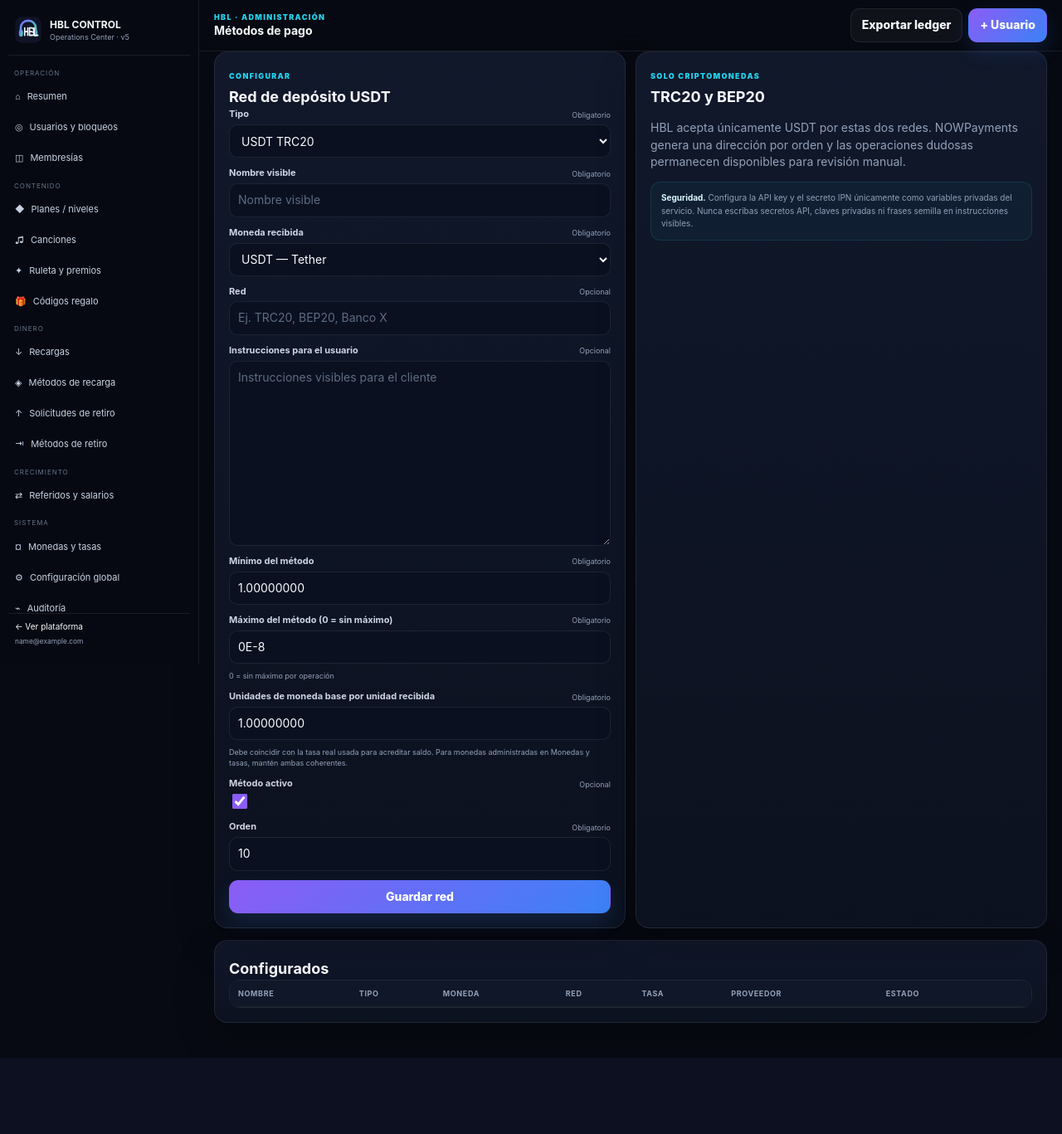
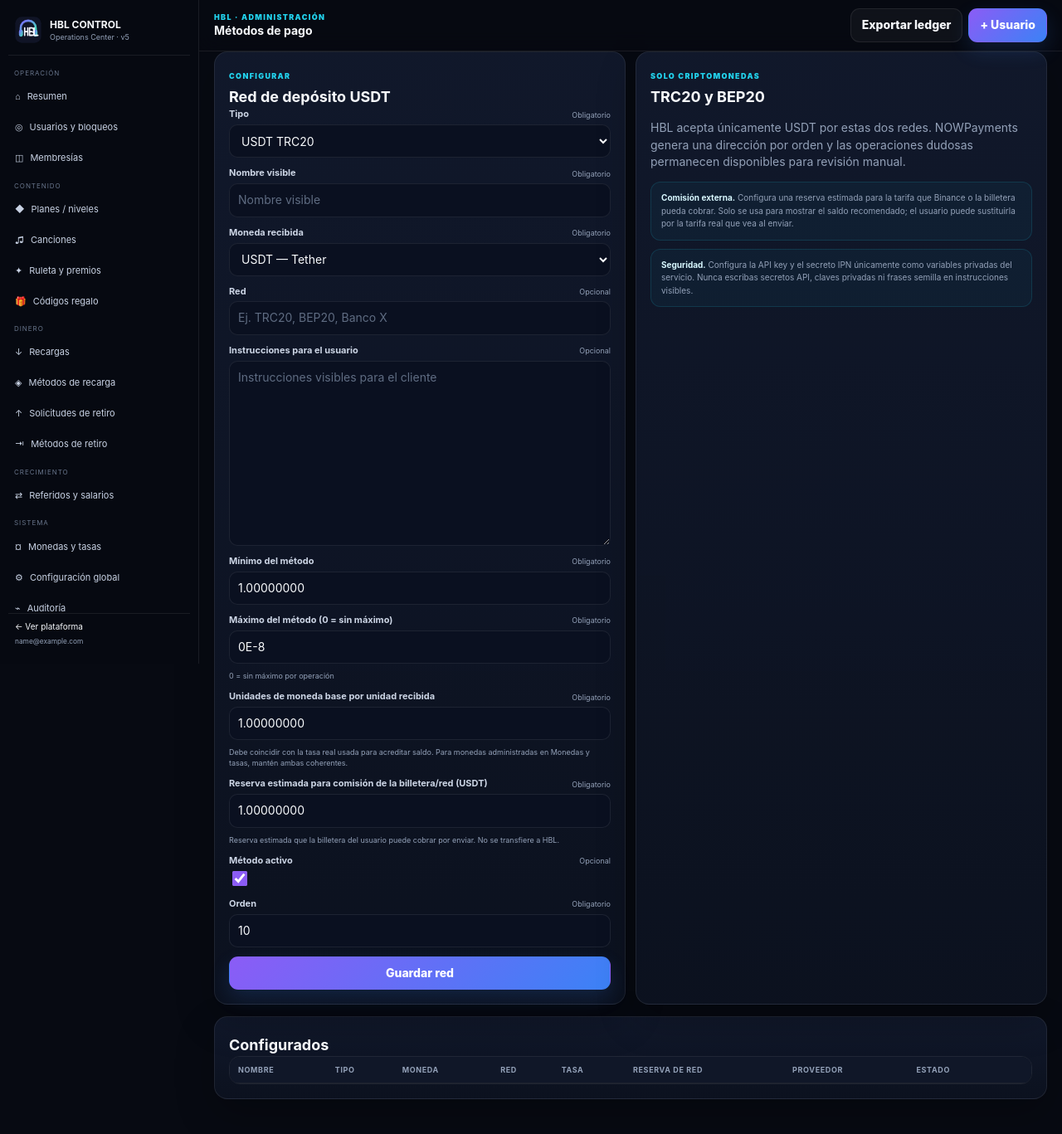
Before and after one commit to victorpavon2908-gif/hlb, a Django app: page /control/metodos-pago/ in a window 1280 px wide. Shown: the whole page at 83% size. Before the commit the page ends 1275 px from the top, so only its background shows below. Run offline with Django 5.2, Linux system fonts and the light colour scheme; the visitor is signed in with stand-in values (Sample User, id 1); data comes from the database, SQL or seed files in the repository; data that the repository does not hold is empty; parts of the project's set-up code (start-up, migrations or seed data) failed here and were passed over.

Commit message:
feat: mostrar saldo real recomendado para depósitos

```diff
--- a/hbl_core/control_forms.py
+++ b/hbl_core/control_forms.py
@@ -179,14 +179,18 @@
         model = PaymentMethod
         fields = [
             "kind", "label", "currency", "network", "instructions", "min_amount",
-            "max_amount", "balance_rate", "active", "sort_order",
+            "max_amount", "balance_rate", "sender_network_fee_estimate", "active", "sort_order",
         ]
         labels = {
             "kind": "Tipo", "label": "Nombre visible", "currency": "Moneda recibida",
             "network": "Red",
             "instructions": "Instrucciones para el usuario", "min_amount": "Mínimo del método",
             "max_amount": "Máximo del método (0 = sin máximo)", "balance_rate": "Unidades de moneda base por unidad recibida",
+            "sender_network_fee_estimate": "Reserva estimada para comisión de la billetera/red (USDT)",
             "active": "Método activo", "sort_order": "Orden",
+        }
+        help_texts = {
+            "sender_network_fee_estimate": "Solo calcula el saldo recomendado. La tarifa real la determina Binance o la billetera usada por el cliente.",
         }
         help_texts = {
             "balance_rate": "Debe coincidir con la tasa real usada para acreditar saldo. Para monedas administradas en Monedas y tasas, mantén ambas coherentes.",
--- a/hbl_core/models.py
+++ b/hbl_core/models.py
@@ -304,6 +304,12 @@
         max_digits=18, decimal_places=8, default=Decimal("1.00000000"),
         help_text="Cuántas unidades de moneda base se acreditan por 1 unidad de la moneda de pago.",
     )
+    sender_network_fee_estimate = models.DecimalField(
+        max_digits=18,
+        decimal_places=8,
+        default=Decimal("1.00000000"),
+        help_text="Reserva estimada que la billetera del usuario puede cobrar por enviar. No se transfiere a HBL.",
+    )
     active = models.BooleanField(default=True)
     sort_order = models.PositiveSmallIntegerField(default=10)
 
@@ -314,7 +320,7 @@
         return self.label
 
     def clean(self):
-        for field in ("min_amount", "max_amount", "balance_rate"):
+        for field in ("min_amount", "max_amount", "balance_rate", "sender_network_fee_estimate"):
             if getattr(self, field) < 0:
                 raise ValidationError({field: "No puede ser negativo."})
         if self.balance_rate <= 0:
@@ -352,6 +358,7 @@
     provider_status = models.CharField(max_length=32, blank=True)
     provider_price_amount = models.DecimalField(max_digits=18, decimal_places=8, default=Decimal("0.00000000"))
     provider_fee_amount = models.DecimalField(max_digits=18, decimal_places=8, default=Decimal("0.00000000"))
+    sender_network_fee_estimate = models.DecimalField(max_digits=18, decimal_places=8, default=Decimal("0.00000000"))
     provider_actual_paid = models.DecimalField(max_digits=18, decimal_places=8, blank=True, null=True)
     pay_address = models.CharField(max_length=255, blank=True)
     notes = models.TextField(blank=True)
@@ -373,6 +380,12 @@
                 name="uniq_hbl_provider_payment_id",
             ),
         ]
+
+    @property
+    def wallet_balance_required(self):
+        return (
+            Decimal(self.payment_amount or 0) + Decimal(self.sender_network_fee_estimate or 0)
+        ).quantize(Decimal("0.00000001"))
 
 
 class PayoutAccount(models.Model):
--- a/hbl_core/payment_views.py
+++ b/hbl_core/payment_views.py
@@ -92,6 +92,7 @@
                     payment_amount=requested_usdt,
                     payment_currency="USDT",
                     balance_rate=rate,
+                    sender_network_fee_estimate=method.sender_network_fee_estimate,
                     status=Deposit.Status.PROCESSING,
                     provider=NOWPAYMENTS_PROVIDER,
                     provider_price_amount=requested_usdt,
--- a/hbl_core/templates/hbl/control/deposits.html
+++ b/hbl_core/templates/hbl/control/deposits.html
@@ -23,6 +23,8 @@
         <th>A acreditar</th>
         <th>Comisión</th>
         <th>Total a enviar</th>
+        <th>Red estimada</th>
+        <th>Saldo recomendado</th>
         <th>Recibido</th>
         <th>Crédito</th>
         <th>Proveedor</th>
@@ -42,6 +44,8 @@
         </td>
         <td>{% if d.provider_payment_id %}{{ d.provider_fee_amount }} {{ d.payment_currency }}{% else %}—{% endif %}</td>
         <td>{{ d.payment_amount }} {{ d.payment_currency }}</td>
+        <td>{% if d.provider_payment_id %}{{ d.sender_network_fee_estimate }} {{ d.payment_currency }}{% else %}—{% endif %}</td>
+        <td>{% if d.provider_payment_id %}{{ d.wallet_balance_required }} {{ d.payment_currency }}{% else %}{{ d.payment_amount }} {{ d.payment_currency }}{% endif %}</td>
         <td>
           {% if d.provider_actual_paid %}
           <strong>{{ d.provider_actual_paid }} {{ d.payment_currency }}</strong>
@@ -85,7 +89,7 @@
         </td>
       </tr>
       {% empty %}
-      <tr><td colspan="11">Sin recargas.</td></tr>
+      <tr><td colspan="13">Sin recargas.</td></tr>
       {% endfor %}
     </tbody>
   </table>
--- a/hbl_core/templates/hbl/control/payment_methods.html
+++ b/hbl_core/templates/hbl/control/payment_methods.html
@@ -1,3 +1,3 @@
 {% extends 'hbl/control/base.html' %}{% block title %}Métodos de pago · HBL Control{% endblock %}{% block heading %}Métodos de pago{% endblock %}{% block content %}
-<div class="control-grid-2"><section class="panel"><span class="eyebrow">{% if editing %}EDITAR{% else %}CONFIGURAR{% endif %}</span><h2>Red de depósito USDT</h2><form method="post" class="form-stack">{% csrf_token %}{% include 'hbl/control/_form_fields.html' with form=form %}<button class="primary-btn">Guardar red</button>{% if editing %}<a class="secondary-btn inline" href="{% url 'hbl_control_payment_methods' %}">Cancelar</a>{% endif %}</form></section><section class="panel"><span class="eyebrow">SOLO CRIPTOMONEDAS</span><h2>TRC20 y BEP20</h2><p class="muted">HBL acepta únicamente USDT por estas dos redes. NOWPayments genera una dirección por orden y las operaciones dudosas permanecen disponibles para revisión manual.</p><div class="form-policy control-policy"><b>Seguridad.</b> Configura la API key y el secreto IPN únicamente como variables privadas del servicio. Nunca escribas secretos API, claves privadas ni frases semilla en instrucciones visibles.</div></section></div>
-<section class="panel space-top"><h2>Configurados</h2><div class="table-wrap"><table><thead><tr><th>Nombre</th><th>Tipo</th><th>Moneda</th><th>Red</th><th>Tasa</th><th>Proveedor</th><th>Estado</th><th></th></tr></thead><tbody>{% for m in items %}<tr><td>{{ m.label }}</td><td>{{ m.get_kind_display }}</td><td>{{ m.currency }}</td><td>{{ m.network|default:'—' }}</td><td>{{ m.balance_rate }}</td><td><small>NOWPayments</small></td><td>{% if m.active %}Activo{% else %}Inactivo{% endif %}</td><td><a class="secondary-btn inline" href="{% url 'hbl_control_payment_method_edit' m.id %}">Editar</a></td></tr>{% endfor %}</tbody></table></div></section>{% endblock %}
+<div class="control-grid-2"><section class="panel"><span class="eyebrow">{% if editing %}EDITAR{% else %}CONFIGURAR{% endif %}</span><h2>Red de depósito USDT</h2><form method="post" class="form-stack">{% csrf_token %}{% include 'hbl/control/_form_fields.html' with form=form %}<button class="primary-btn">Guardar red</button>{% if editing %}<a class="secondary-btn inline" href="{% url 'hbl_control_payment_methods' %}">Cancelar</a>{% endif %}</form></section><section class="panel"><span class="eyebrow">SOLO CRIPTOMONEDAS</span><h2>TRC20 y BEP20</h2><p class="muted">HBL acepta únicamente USDT por estas dos redes. NOWPayments genera una dirección por orden y las operaciones dudosas permanecen disponibles para revisión manual.</p><div class="form-policy control-policy"><b>Comisión externa.</b> Configura una reserva estimada para la tarifa que Binance o la billetera pueda cobrar. Solo se usa para mostrar el saldo recomendado; el usuario puede sustituirla por la tarifa real que vea al enviar.</div><div class="form-policy control-policy"><b>Seguridad.</b> Configura la API key y el secreto IPN únicamente como variables privadas del servicio. Nunca escribas secretos API, claves privadas ni frases semilla en instrucciones visibles.</div></section></div>
+<section class="panel space-top"><h2>Configurados</h2><div class="table-wrap"><table><thead><tr><th>Nombre</th><th>Tipo</th><th>Moneda</th><th>Red</th><th>Tasa</th><th>Reserva de red</th><th>Proveedor</th><th>Estado</th><th></th></tr></thead><tbody>{% for m in items %}<tr><td>{{ m.label }}</td><td>{{ m.get_kind_display }}</td><td>{{ m.currency }}</td><td>{{ m.network|default:'—' }}</td><td>{{ m.balance_rate }}</td><td>{{ m.sender_network_fee_estimate }} USDT</td><td><small>NOWPayments</small></td><td>{% if m.active %}Activo{% else %}Inactivo{% endif %}</td><td><a class="secondary-btn inline" href="{% url 'hbl_control_payment_method_edit' m.id %}">Editar</a></td></tr>{% endfor %}</tbody></table></div></section>{% endblock %}
--- a/hbl_core/tests_payments.py
+++ b/hbl_core/tests_payments.py
@@ -155,8 +155,14 @@
         self.assertEqual(deposit.payment_amount, Decimal("101.00000000"))
         self.assertEqual(deposit.provider_price_amount, Decimal("100.00000000"))
         self.assertEqual(deposit.provider_fee_amount, Decimal("1.00000000"))
+        self.assertEqual(deposit.sender_network_fee_estimate, Decimal("1.00000000"))
+        self.assertEqual(deposit.wallet_balance_required, Decimal("102.00000000"))
         self.user.refresh_from_db()
         self.assertEqual(Decimal(self.user.saldo), Decimal("0.00"))
+
+        response = self.client.get(reverse("hbl_wallet"))
+        self.assertContains(response, "Saldo mínimo recomendado en tu billetera")
+        self.assertContains(response, "102.00000000")
 
     def test_only_trc20_and_bep20_are_visible_and_accepted(self):
         response = self.client.get(reverse("hbl_wallet"))
```
Also changed, not shown: PAYMENTS_SETUP.md (+2 -0 lines), hbl_core/admin.py (+5 -2 lines), hbl_core/templates/hbl/wallet.html (+31 -2 lines), hbl_core/migrations/0013_deposit_sender_network_fee_estimate_and_more.py (added).
